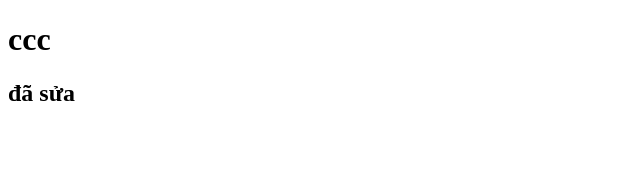
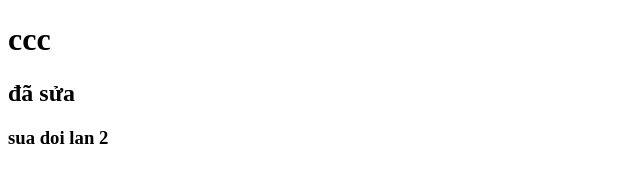
Before and after one commit to zzzvinhzzz4829-ship-it/duan2, a plain HTML site: page index.html in a window 1280 px wide. Shown: the whole page, without its empty margins (0-640 px from the left). Drawn offline with Linux system fonts and the light colour scheme.

Commit message:
sua doi lan 2

```diff
--- a/index.html
+++ b/index.html
@@ -8,5 +8,6 @@
   <body>
     <h1>ccc</h1>
     <h2>đã sửa</h2>
+    <h3>sua doi lan 2</h3>
   </body>
 </html>
```
